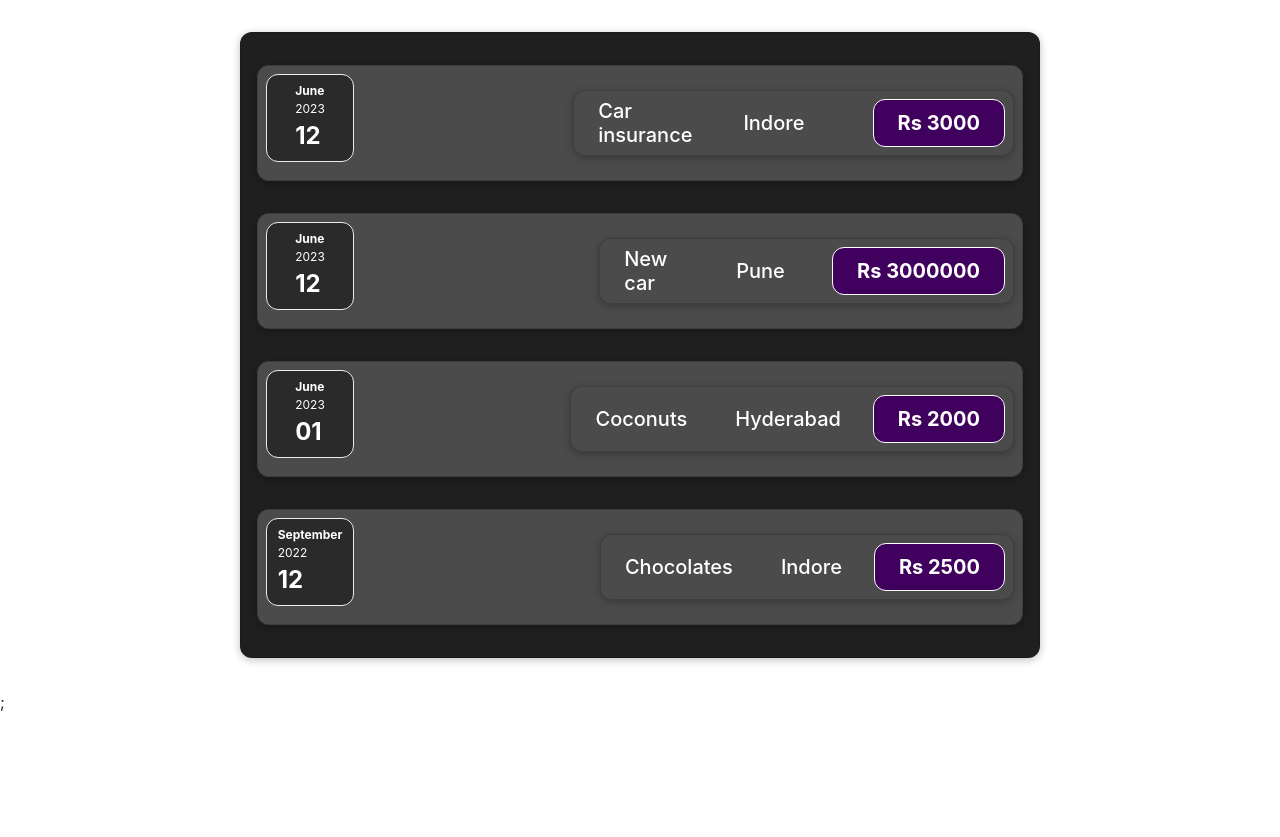
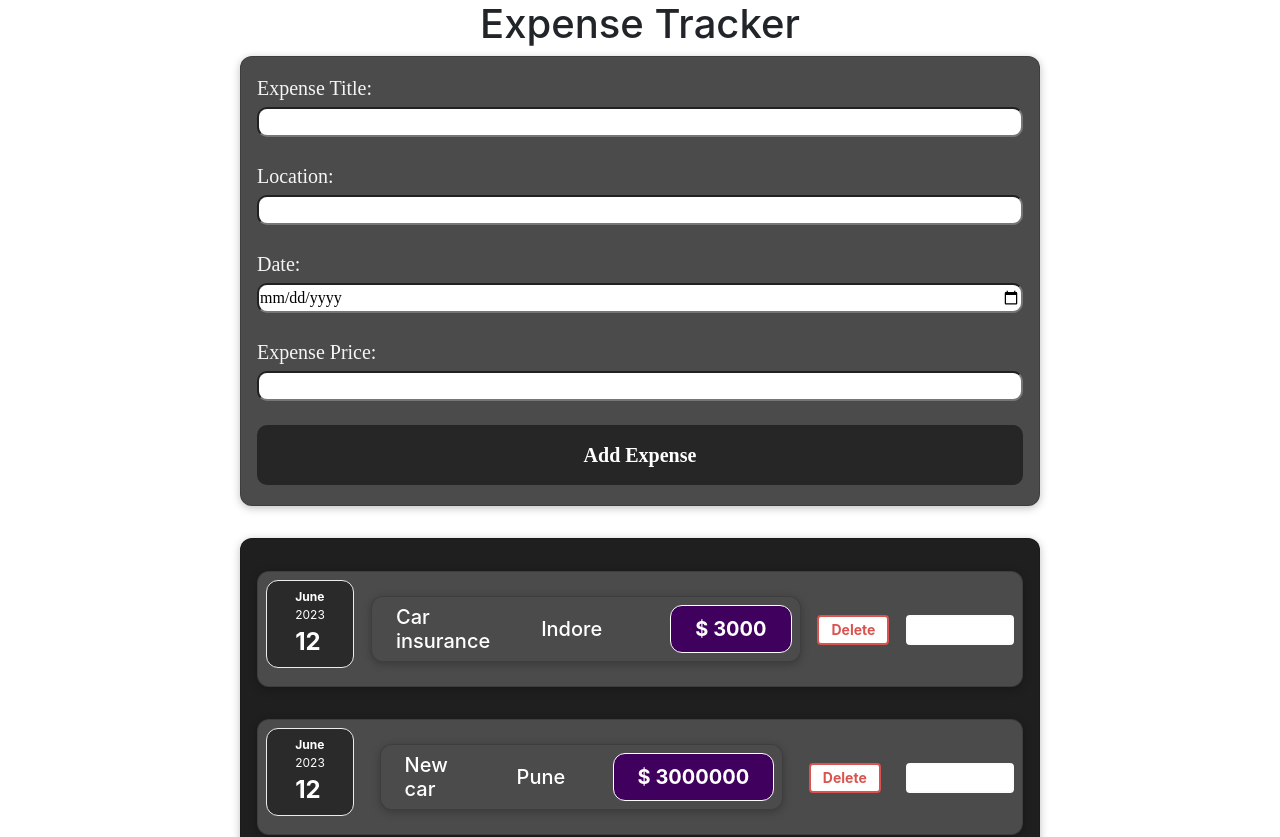
Before and after one commit to codebyayush/expense-tracker-app, a React (Create React App) app: page / in a window 1280 px wide. Shown: the top 837 px of the page. Before the commit the page ends 800 px from the top, so only its background shows below. Built offline with nearby package versions, Linux system fonts and the light colour scheme.

Commit message:
submit feature added using NewExpense, App.js, Expenses.js

```diff
--- a/src/App.css
+++ b/src/App.css
@@ -1,3 +1,7 @@
+h1{
+    text-align: center;
+}
+
 .App {
   text-align: center;
 }
--- a/src/App.js
+++ b/src/App.js
@@ -1,13 +1,27 @@
 import "./App.css";
 import Expenses from "./components/expenses/Expenses";
-import React from 'react';
+import React, { useState } from "react";
+import ExpenseList from "./components/expenses/ExpenseObj";
+import Newexpenses from "./components/inputFeature/NewExpense";
 
 function App() {
+
+  const [newList, setNewList] = useState(ExpenseList)
+
+  const addExpenseHandler = (expensesdata) => {
+
+    setNewList((prevState) => {return [...prevState, {...expensesdata}]})
+    console.log({...expensesdata});
+  };
+
+  console.log(newList);
   return (
     <div>
-      <Expenses />;
+      <h1>Expense Tracker</h1>
+      <Newexpenses addExpenseHandler={addExpenseHandler} />
+      <Expenses expenselist={newList} />
     </div>
   );
-};
+}
 
 export default App;
--- a/src/components/expenses/ExpenseItem.css
+++ b/src/components/expenses/ExpenseItem.css
@@ -9,6 +9,75 @@
   border-radius: 12px;
   align-items: center;
   justify-content: center;
+}
+
+
+/* Delete button style */
+.delete-button {
+  height: 30px;
+  margin-top: 35px;
+  margin-right: 0px;
+  display: inline-block;
+  padding: 0px 12px;
+  font-size: 14px;
+  font-weight: 700;
+  line-height: 1.42857143;
+  text-align: center;
+  white-space: nowrap;
+  vertical-align: middle;
+  cursor: pointer;
+  border: 2px solid #d9534f; /* Bootstrap red color for border */
+  color: #d9534f; /* Bootstrap red color for text */
+  background-color: white; /* Transparent background */
+  border-radius: 4px; /* Optional: Add border-radius for rounded corners */
+}
+
+/* Hover effect */
+.delete-button:hover {
+  background-color: #d9534f; /* Bootstrap red color on hover */
+  color: #fff; /* White text on hover */
+}
+
+/* Active (clicked) effect */
+.delete-button:active,
+.delete-button:focus {
+  background-color: #ec2821; /* Slightly darker red on active/focus */
+  border-color: #ac2925; /* Slightly darker border color on active/focus */
+  color: #fff; /* White text on active/focus */
+}
+
+/* Delete button style */
+.edit-button {
+  height: 30px;
+  margin-top: 35px;
+  margin-right: 0px;
+  display: inline-block;
+  padding: px 12px;
+  font-size: 14px;
+  font-weight: 700;
+  line-height: 1.42857143;
+  text-align: center;
+  white-space: nowrap;
+  vertical-align: middle;
+  cursor: pointer;
+  border: 2px solid #fcfcfc; /* Bootstrap red color for border */
+  color: #ffffff; /* Bootstrap red color for text */
+  background-color: white; /* Transparent background */
+  border-radius: 4px; /* Optional: Add border-radius for rounded corners */
+}
+
+/* Hover effect */
+.edit-button:hover {
+  background-color: #4f66d9; /* Bootstrap red color on hover */
+  color: #fff; /* White text on hover */
+}
+
+/* Active (clicked) effect */
+.edit-button:active,
+.edit-button:focus {
+  background-color:#4f66d9; /* Slightly darker red on active/focus */
+  border-color: #ffffff; /* Slightly darker border color on active/focus */
+  color: #c2c2c2; /* White text on active/focus */
 }
 
 .expense-date__month {
--- a/src/components/expenses/ExpenseItem.js
+++ b/src/components/expenses/ExpenseItem.js
@@ -2,18 +2,51 @@ import Card from "../UI/Card.js";
 import Expensedate from "./Expensedate";
 import Expensedetails from "./Expensedetails";
 import "./ExpenseItem.css";
-import React from 'react';
+import React, {useState} from "react";
 
 export default function ExpenseItem(props) {
+  //impnote: here props.deleteExpense is the function which is inside Expenses.js component.
+  const [price, setPrice] = useState(props.itemPrice);
+
+  const deleteExpenseHandler = (itemID) => {
+    props.deleteExpense(itemID);
+  };
+
+  const clickHandler = () => {
+    setPrice('100');
+  };
+
   return (
+    <>
       <Card className="expense-item">
         <Expensedate date={props.dateOfExpenditure} />
         <Expensedetails
-        amount={props.itemPrice}
+          amount={price}
           location={props.locationOfExpenditure}
           title={props.itemName}
         />
+        <button
+          type="button"
+          className="delete-button"
+          id="delBtn"
+          onClick={() => {
+            deleteExpenseHandler(props.id);
+          }}
+        >
+          Delete
+        </button>
+        <button
+          type="button"
+          className="edit-button"
+          id="editBtn"
+          onClick={() => {
+            clickHandler();
+          }}
+        >
+          Change Price
+        </button>
       </Card>
+    </>
   );
 
   {
--- /dev/null
+++ b/src/components/expenses/ExpenseObj.js
@@ -0,0 +1,38 @@
+import React from "react";
+import Inputs from "../inputFeature/ExpenseForm";
+
+function ExpenseList(){
+
+  return (
+        [{
+          id: 0,
+          title: "Car insurance",
+          amount: 3000,
+          date: new Date(2023, 5, 12),
+          location: "Indore",
+        },
+        {
+          id: 1,
+          title: "New car",
+          amount: 3000000,
+          date: new Date(2023, 5, 12),
+          location: "Pune",
+        },
+        {
+          id: 2,
+          title: "Coconuts",
+          amount: 2000,
+          date: new Date(2023, 5, 1),
+          location: "Hyderabad",
+        },
+        {
+          id: 3,
+          title: "Chocolates",
+          amount: 2500,
+          date: new Date(2022, 8, 12),
+          location: "Indore",
+        },]
+  )
+}
+
+export default ExpenseList;
--- a/src/components/expenses/Expensedetails.js
+++ b/src/components/expenses/Expensedetails.js
@@ -8,7 +8,7 @@ export default function Expensedetails(props) {
       <div className="expense-item__description">
         <h2>{props.title}</h2>
         <h2>{props.location}</h2>
-        <div className="expense-item__price">Rs {props.amount}</div>
+        <div className="expense-item__price">$ {props.amount}</div>
       </div>
     </Card>
   );
--- a/src/components/expenses/Expenses.js
+++ b/src/components/expenses/Expenses.js
@@ -1,46 +1,40 @@
-import React from 'react';
+import React, { useEffect, useState } from "react";
 import Card from "../UI/Card";
 import ExpenseItem from "./ExpenseItem";
 import "./Expenses.css";
 
 export default function Expenses(props) {
-  const expenses = [
-    {
-      title: "Car insurance",
-      amount: 3000,
-      date: new Date(2023, 5, 12),
-      location: "Indore",
-    },
-    {
-      title: "New car",
-      amount: 3000000,
-      date: new Date(2023, 5, 12),
-      location: "Pune",
-    },
-    {
-      title: "Coconuts",
-      amount: 2000,
-      date: new Date(2023, 5, 1),
-      location: "Hyderabad",
-    },
-    {
-      title: "Chocolates",
-      amount: 2500,
-      date: new Date(2022, 8, 12),
-      location: "Indore",
-    },
-  ];
+  //using useState method to update the list after deleteExpense() is called.
+  const [expenses, setExpenses] = useState(props.expenselist);
+  console.log(expenses, props.expenselist);
+
+  //here only the props.expenselist is getting updated not the expenses
+  //now to update the expenses whenever props.expenselist changes we'll make use of useEffect method.
+  //this will make sure every time the state of props.expenselist changes we'll update the setExpenses.
+  useEffect(() => {
+      setExpenses(props.expenselist)
+    }, [props.expenselist])
+
+  // Function to delete expenses, it takes expenseID to filter the element.
+  const deleteExpense = (expenseID) => {
+    const updatedExpense = expenses.filter(
+      (expense) => expense.id !== expenseID
+    );
+    setExpenses(updatedExpense);
+  };
 
   return (
     <>
       <Card className="expenses">
-        {expenses.map((values, index) => (
+        {expenses.map((values) => (
           <ExpenseItem
-            key={index}
+            key={values.id}
+            id={values.id}
             itemName={values.title}
             itemPrice={values.amount}
             locationOfExpenditure={values.location}
             dateOfExpenditure={values.date}
+            deleteExpense={deleteExpense}
           />
         ))}
       </Card>
--- /dev/null
+++ b/src/components/inputFeature/ExpenseForm.css
@@ -0,0 +1,47 @@
+.input-details {
+  font-family: 'Poppins';
+  display: flex;
+  height: auto;
+  max-width: 800px;
+  box-sizing: border-box;
+  padding-top: 20px;
+  padding: 1rem;
+  margin: auto;
+  background-color: #4b4b4b;
+  flex-direction: column;
+  align-items: stretch;
+}
+
+.textNames {
+  color: whitesmoke;
+  font-size: 20px;
+  margin-bottom: 4px;
+}
+
+#addBtn {
+  background-color: #36393f;
+  border-radius: 2pc;
+}
+
+.inputClass {
+  border-radius: 10px;
+  height: 30px;
+}
+
+#addBtn {
+    font-weight: 700;
+    position: relative;
+    top:50%;
+    background-color: rgb(38, 38, 38);
+    color: #fff;
+    border:none;
+    border-radius:10px;
+    padding:15px;
+    min-height:30px;
+    min-width: 120px;
+    transition: 0.7s;  /*it'll slower the color changing on hover*/
+}
+#addBtn:hover {
+  background-color: rgb(15, 106, 216); /* Bootstrap red color on hover */
+  color: #fff; /* White text on hover */
+}
--- /dev/null
+++ b/src/components/inputFeature/ExpenseForm.js
@@ -0,0 +1,116 @@
+import Card from "../UI/Card";
+// import Expenses from "../expenses.js";
+import "./ExpenseForm.css";
+import React, { useState } from "react";
+
+export default function Inputs(props) {
+  const [newtitle, setTitle] = useState("");
+  const [newlocation, setLocation] = useState("");
+  const [newdate, setDate] = useState("");
+  const [newprice, setPrice] = useState("");
+
+  // const [userInput, setUserInput] = useState({
+  //     title: '',
+  //     location: '',
+  //     date: '',
+  //     price: ''
+  // })
+
+  function inputTextHandler(event) {
+    //whenever the state update depends upon the previous state use this method of anonymous function avoid direct assigning.
+    // setTitle((prevState) => {return {...prevState, title: event.target.value}})
+    setTitle(event.target.value);
+  }
+
+  function inputLocationHandler(event) {
+    setLocation(event.target.value);
+  }
+
+  function inputPriceHandler(event) {
+    setPrice(event.target.value);
+  }
+
+  function inputDateHandler(event) {
+    setDate(event.target.value);
+  }
+
+  const submitHandler = (event) => {
+    event.preventDefault();
+    let newObj = {
+      title: newtitle,
+      location: newlocation,
+      date: new Date(newdate),
+      amount: newprice,
+    };
+
+    props.newExpdataOnSave(newObj);
+    setTitle("");
+    setDate("");
+    setLocation("");
+    setPrice("");
+  };
+
+  return (
+    <>
+      <form action="#" onSubmit={submitHandler}>
+        <Card className="input-details">
+          <label htmlFor="title" className="textNames">
+            Expense Title:
+          </label>
+          <input
+            className="inputClass"
+            type="text"
+            name="title"
+            value={newtitle}
+            onChange={inputTextHandler}
+            id="title"
+            required
+          />
+          <br />
+          <label htmlFor="location" className="textNames">
+            Location:
+          </label>
+          <input
+            className="inputClass"
+            type="text"
+            name="location"
+            value={newlocation}
+            onChange={inputLocationHandler}
+            id="location"
+            required
+          />
+          <br />
+          <label for="expenseDate" className="textNames">
+            Date:
+          </label>
+          <input
+            className="inputClass"
+            type="date"
+            id="dateofexpense"
+            value={newdate}
+            onChange={inputDateHandler}
+            name="expenseDate"
+            required
+          />
+          <br />
+          <label for="expensePrice" className="textNames">
+            Expense Price:
+          </label>
+          <input
+            className="inputClass"
+            type="number"
+            id="expenseprice"
+            value={newprice}
+            onChange={inputPriceHandler}
+            name="expensePrice"
+            required
+          />
+          <br />
+          <button type="submit" className="textNames" id="addBtn">
+            Add Expense
+          </button>
+        </Card>
+      </form>
+    </>
+  );
+}
--- /dev/null
+++ b/src/components/inputFeature/NewExpense.js
@@ -0,0 +1,21 @@
+import Inputs from "./ExpenseForm"
+import React from 'react'
+
+
+export default function Newexpenses(props) {
+
+    const newExpdata = (newobj) => {
+            const expenseData = {
+                    ...newobj,
+                    id: Math.random().toString()
+            }
+            //lifting the state up of expenseData
+            props.addExpenseHandler(expenseData);
+    }
+
+    return(
+        <div className="new-expense">
+            <Inputs newExpdataOnSave = {newExpdata}/>
+        </div>
+    )
+}
```
Lines whose indentation alone changed are shown as unchanged.
